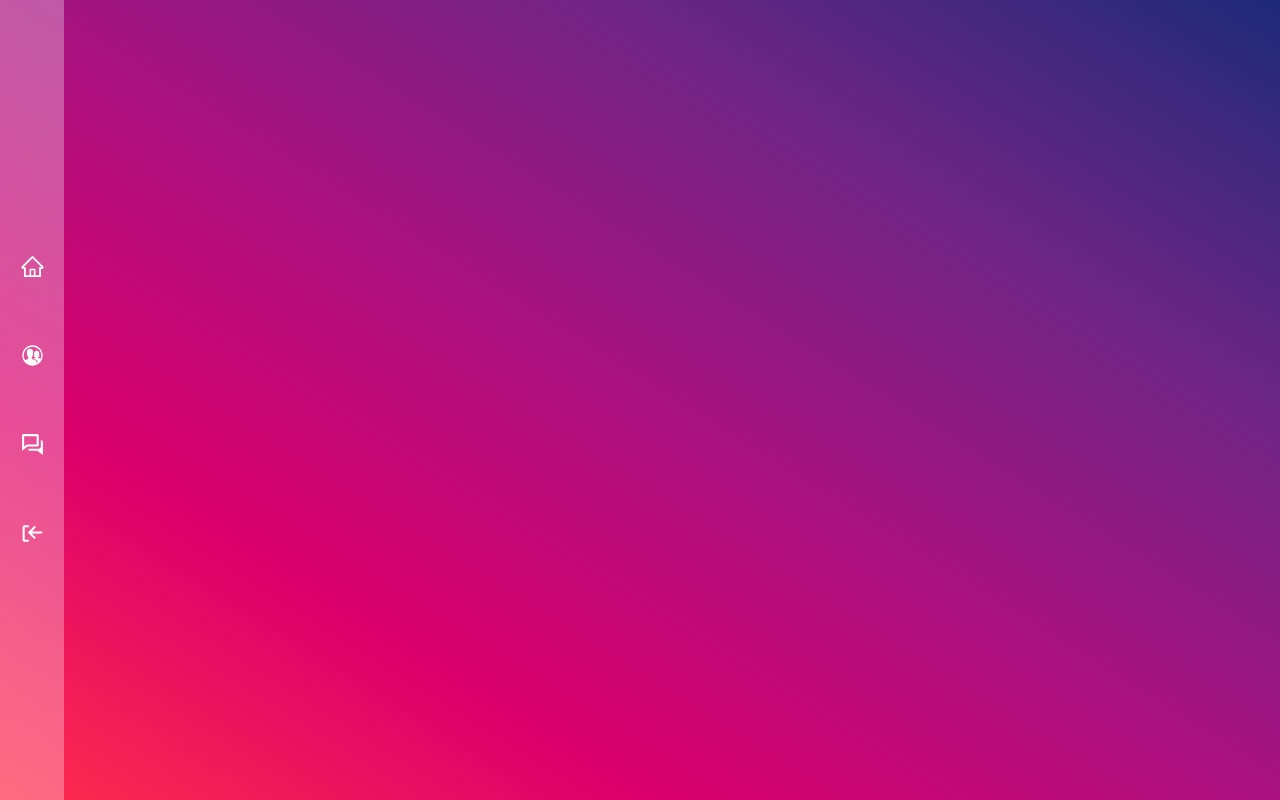
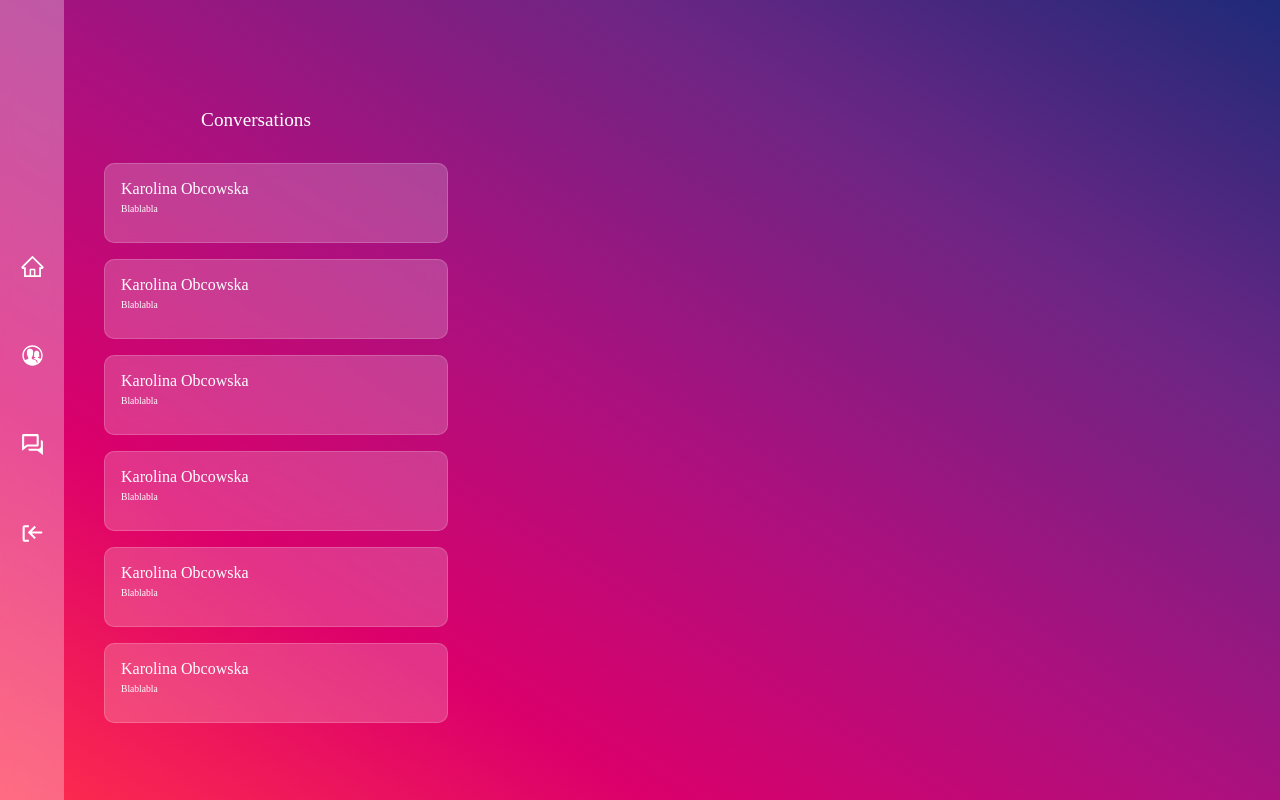
Before and after one commit to KarolinaObcowska/chat_app, a React (Create React App) app: page / in a window 1280 px wide. Built offline with nearby package versions, Linux system fonts and the light colour scheme.

Commit message:
dashboard created

```diff
--- a/src/App.js
+++ b/src/App.js
@@ -3,15 +3,13 @@ import Login from './components/Login';
 import Conversations from './components/Conversations';
 import NewConversation from './components/NewConversation';
 import Sidebar from './components/Sidebar';
+import Dashboard from './components/Dashboard';
 
 /* eslint-disable react/react-in-jsx-scope */
 function App() {
   return (
     <div className="App">
-      <Sidebar />
-      {/* <NewConversation /> */}
-      {/* <Login /> */}
-      {/* <Conversations /> */}
+      <Dashboard />
     </div>
   );
 }
--- a/src/components/Conversations.js
+++ b/src/components/Conversations.js
@@ -34,6 +34,11 @@ const ListItem = styled.li`
   border-radius: 10px;
   padding: 1rem;
   font-weight: 1;
+  &:hover {
+    background: rgba(255, 255, 255, 0.5);
+    backdrop-filter: blur(7.5px);
+    -webkit-backdrop-filter: blur(7.5px);
+  }
 `;
 
 const ItemDetail = styled.p`
--- a/src/components/Dashboard.js
+++ b/src/components/Dashboard.js
@@ -0,0 +1,20 @@
+import React from 'react';
+import styled from 'styled-components';
+import Conversations from './Conversations';
+import Sidebar from './Sidebar';
+
+const Wrapper = styled.div`
+  display: flex;
+  width: 100%;
+  height: 100%;
+`;
+const Dashboard = () => {
+  return (
+    <Wrapper>
+      <Sidebar />
+      <Conversations />
+    </Wrapper>
+  );
+};
+
+export default Dashboard;
--- a/src/components/NewConversation.js
+++ b/src/components/NewConversation.js
@@ -2,9 +2,9 @@ import React from 'react';
 import styled from 'styled-components';
 import { FaLocationArrow } from 'react-icons/fa';
 
-const Wrapper = styled.div`
+const Wrapper = styled.section`
   display: flex;
-  width: 50%;
+  width: 100%;
   height: 90vh;
   margin-top: 3rem;
   margin-left: 3rem;
```
